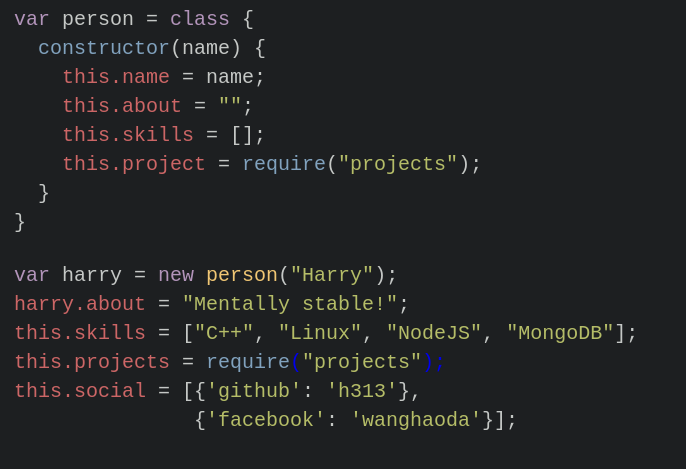
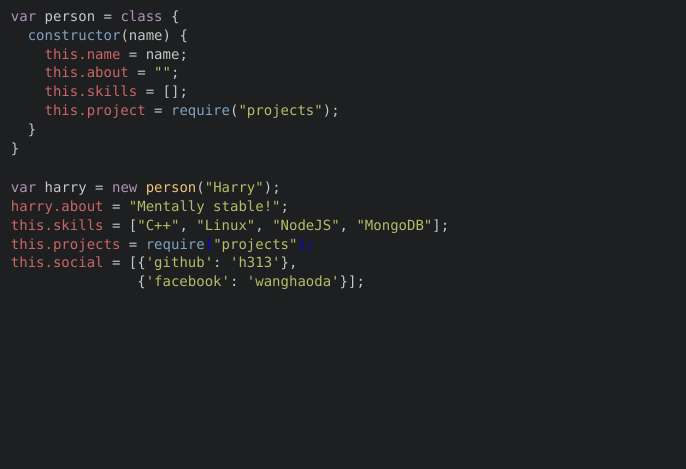
Before and after one commit to rootw4re/h313.github.io, a Jekyll site: the page built from index.html, in a window 1280 px wide. Shown: the top 469 px of the page, without its empty margins (0-686 px from the left). Built offline with Jekyll 4.4.1, drawn with Linux system fonts in a browser that asks for light colours; nearby versions of some CDN libraries.

Commit message:
font updates

```diff
--- a/css/style.css
+++ b/css/style.css
@@ -1,7 +1,7 @@
 p {
-  font-family: "Courier New", Courier, "Lucida Sans Typewriter", "Lucida Typewriter", monospace;
-  font-size:20px;
-  margin:0.3em;
+  font-family: "Consolas", monospace;
+  font-size: 14px;
+  margin: 0.2em;
   color: #C5C8C6;
   white-space: pre;
 }
```
